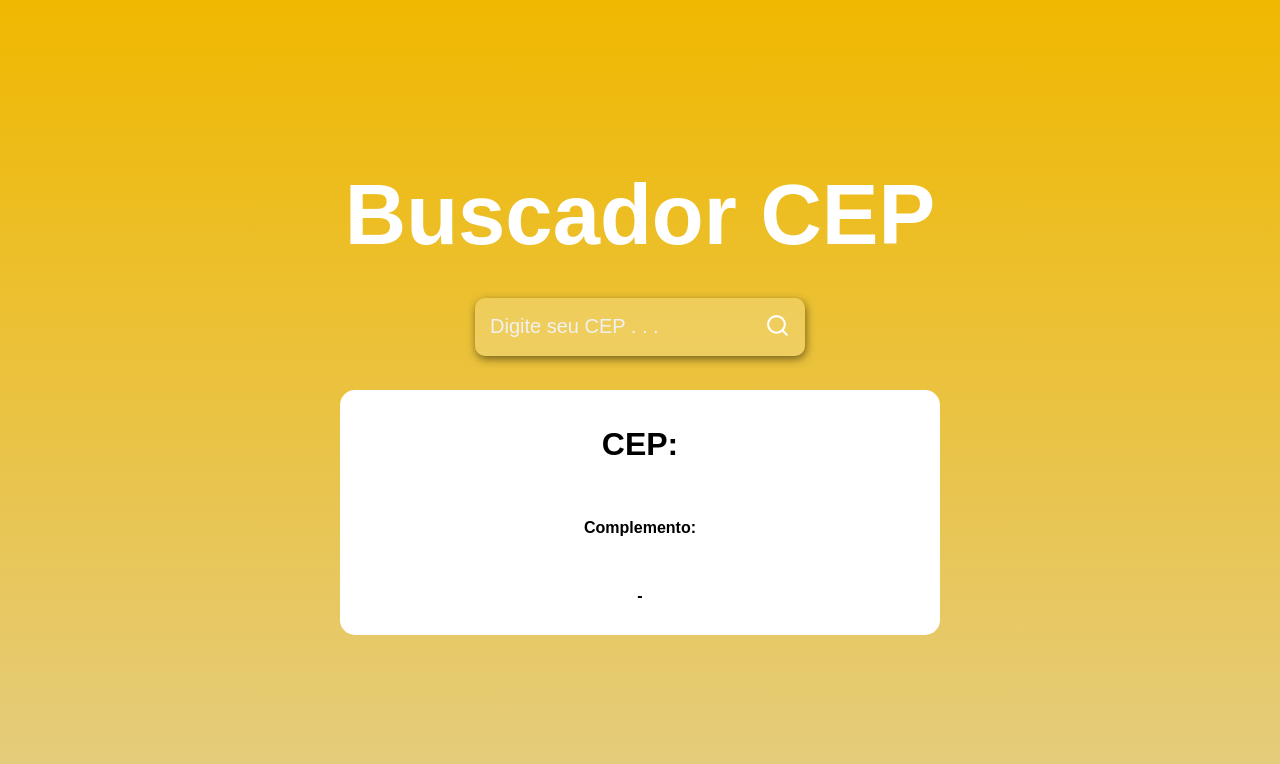
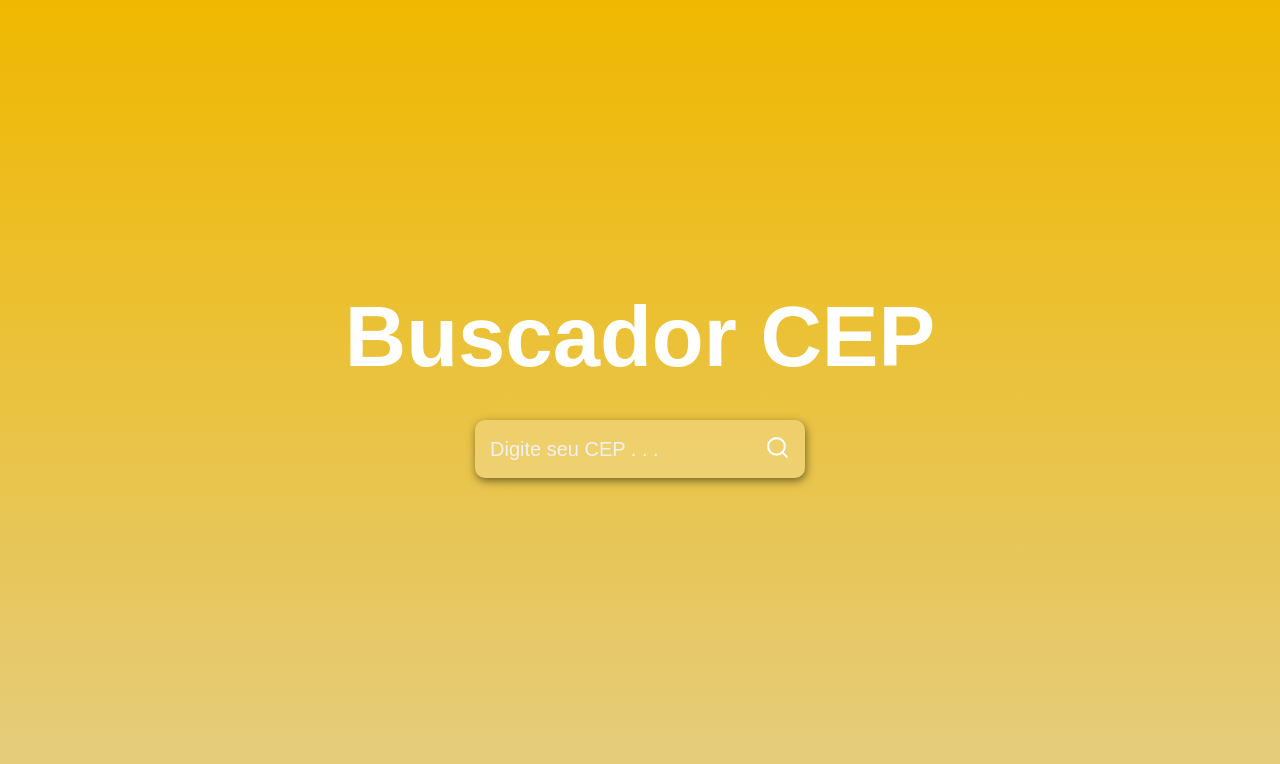
Before and after one commit to AndrePacolla/BuscadorCEP, a React (Create React App) app: page / in a window 1280 px wide. Shown: the top 764 px of the page. Built offline with nearby package versions, Linux system fonts and the light colour scheme.

Commit message:
renderizando tela main , após uma verificação no comprimento do key

```diff
--- a/src/App.js
+++ b/src/App.js
@@ -46,6 +46,8 @@ function App() {
         </button>
       </div>
 
+      {Object.keys(cep).length > 0 && (
+
         <main className='main'>
 
         <h2>CEP: {cep.cep}</h2>
@@ -56,6 +58,8 @@ function App() {
 
         </main>
 
+      )}
+
     </div>
   );
 }
--- a/src/style.css
+++ b/src/style.css
@@ -65,7 +65,8 @@
     align-items: center;
     justify-content: center;
     gap: 15px;
-    background-color: white;
+    color: aliceblue;
+    background-color: rgba(22, 22, 22, 0.8);
     width: 600px;
     padding: 20px 0;
     border-radius: 15px ;
```
Lines whose indentation alone changed are shown as unchanged.
